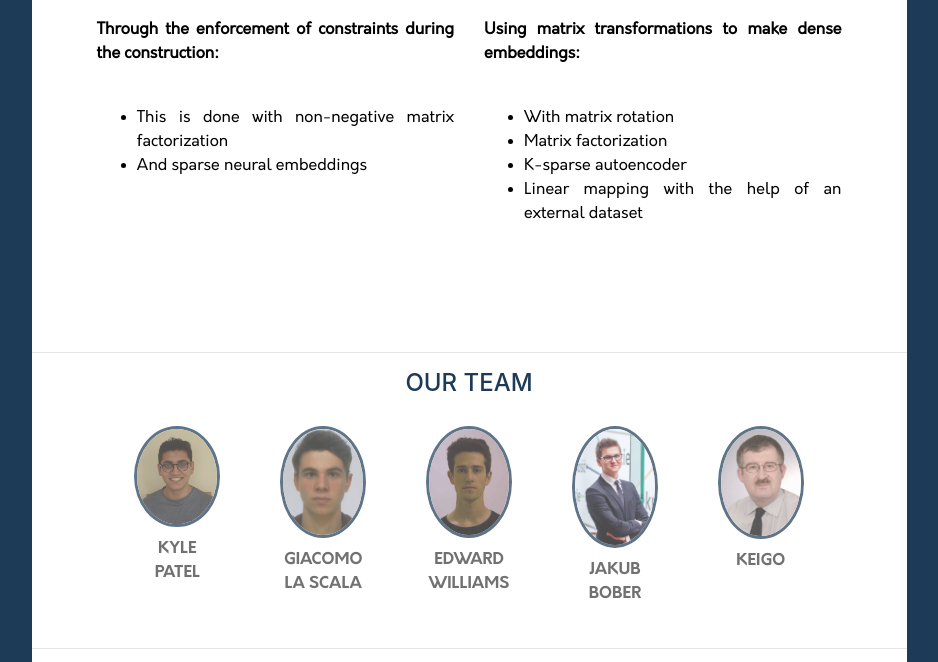
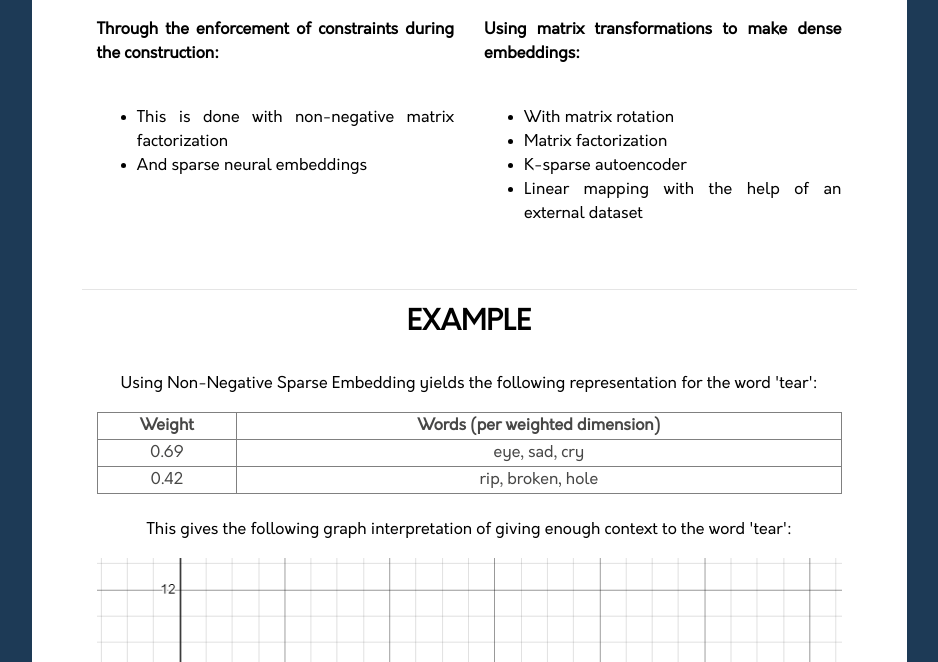
Before and after one commit to TheKubek/Piyawat-Lertvittayakumjorn, a plain HTML site: page interpwordembeddings.html in a window 1280 px wide. Shown: the part 1015-1677 px from the top of the page, without its empty margins (171-1109 px from the left). Drawn offline with nearby package versions, Linux system fonts and the light colour scheme.

Commit message:
Finished final page

```diff
--- a/interpwordembeddings.html
+++ b/interpwordembeddings.html
@@ -136,10 +136,35 @@
                         <li>K-sparse autoencoder</li>
                         <li>Linear mapping with the help of an external dataset</li>
                       </ul>
-                      <br><br>
                     </p>
                 </div>
             </div>
+        </div>
+        <hr>
+        <h3 class="subheading"><b>EXAMPLE</b></h3><br>
+        <div class="container-fluid">
+            <p class="info">
+              Using Non-Negative Sparse Embedding yields the following representation for the word 'tear':
+            </p>
+            <table id="interpretExampleTable">
+              <tr>
+                <th>Weight</th>
+                <th>Words (per weighted dimension)</th>
+              </tr>
+              <tr>
+                <td>0.69</td>
+                <td>eye, sad, cry</td>
+              </tr>
+              <tr>
+                <td>0.42</td>
+                <td>rip, broken, hole</td>
+              </tr>
+            </table>
+            <p class="info">
+              <br>
+              This gives the following graph interpretation of giving enough context to the word 'tear':
+            </p>
+            <img class="img-fluid" src="Content/Images/vectorsContext.PNG" alt="Extra context representation for 'tear'"/>
         </div>
       </div>
       <hr>
--- a/piyawatStyles.css
+++ b/piyawatStyles.css
@@ -331,10 +331,19 @@ li {
 /*------------------------------------------------------------*/
 
 
-/*------------------ Random Make it Work ---------------------*/
+/*--------------------------- Extra --------------------------*/
 /* Indents paragraph*/
 .tab {
-    text-indent: 5%;
+  text-indent: 5%;
+}
+table {
+  width: 100%;
+}
+
+table, th, td {
+  border: 1px solid grey;
+  text-align: center;
+  border-collapse: collapse;
 }
 
 /*------------------------------------------------------------*/
```
